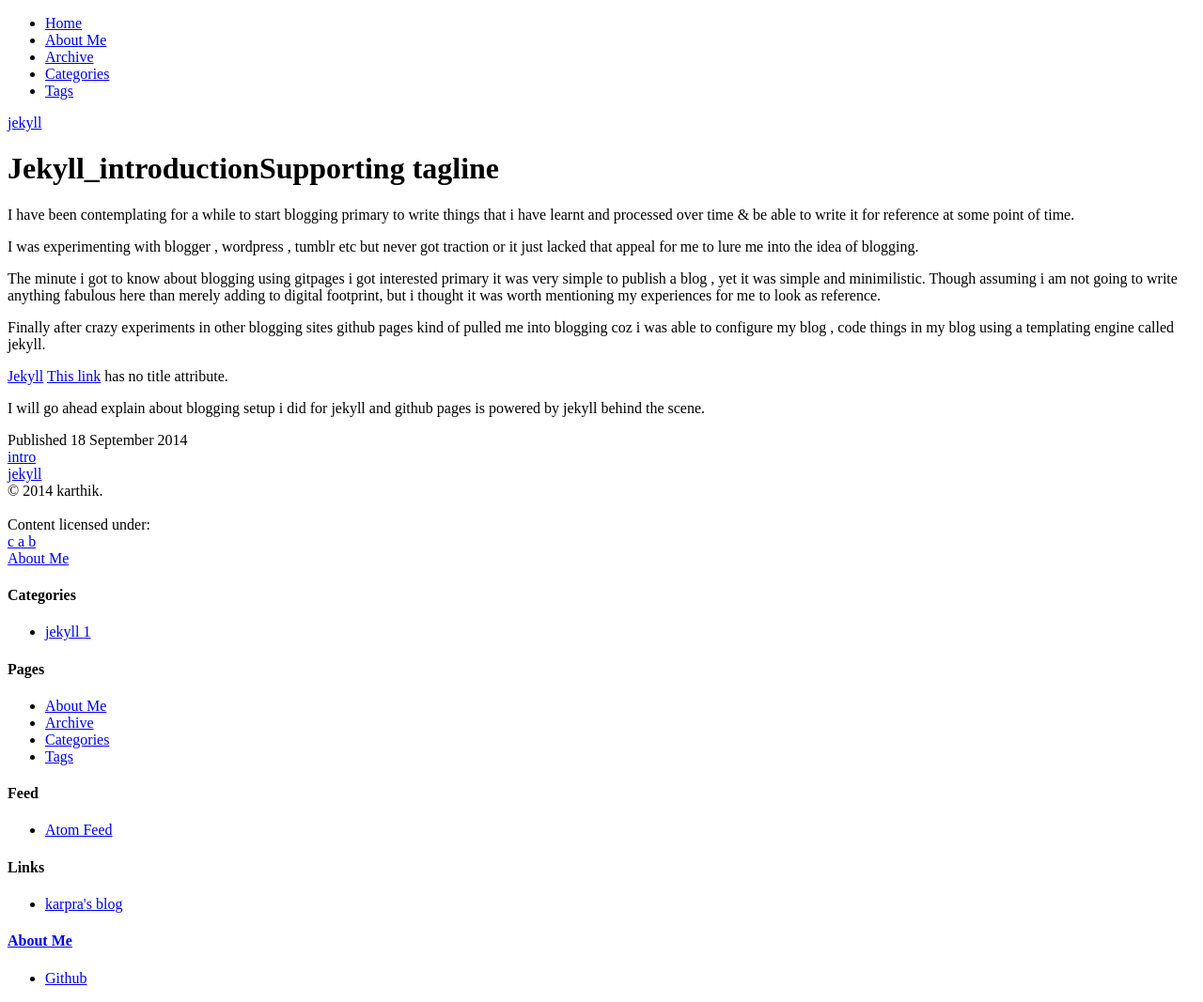
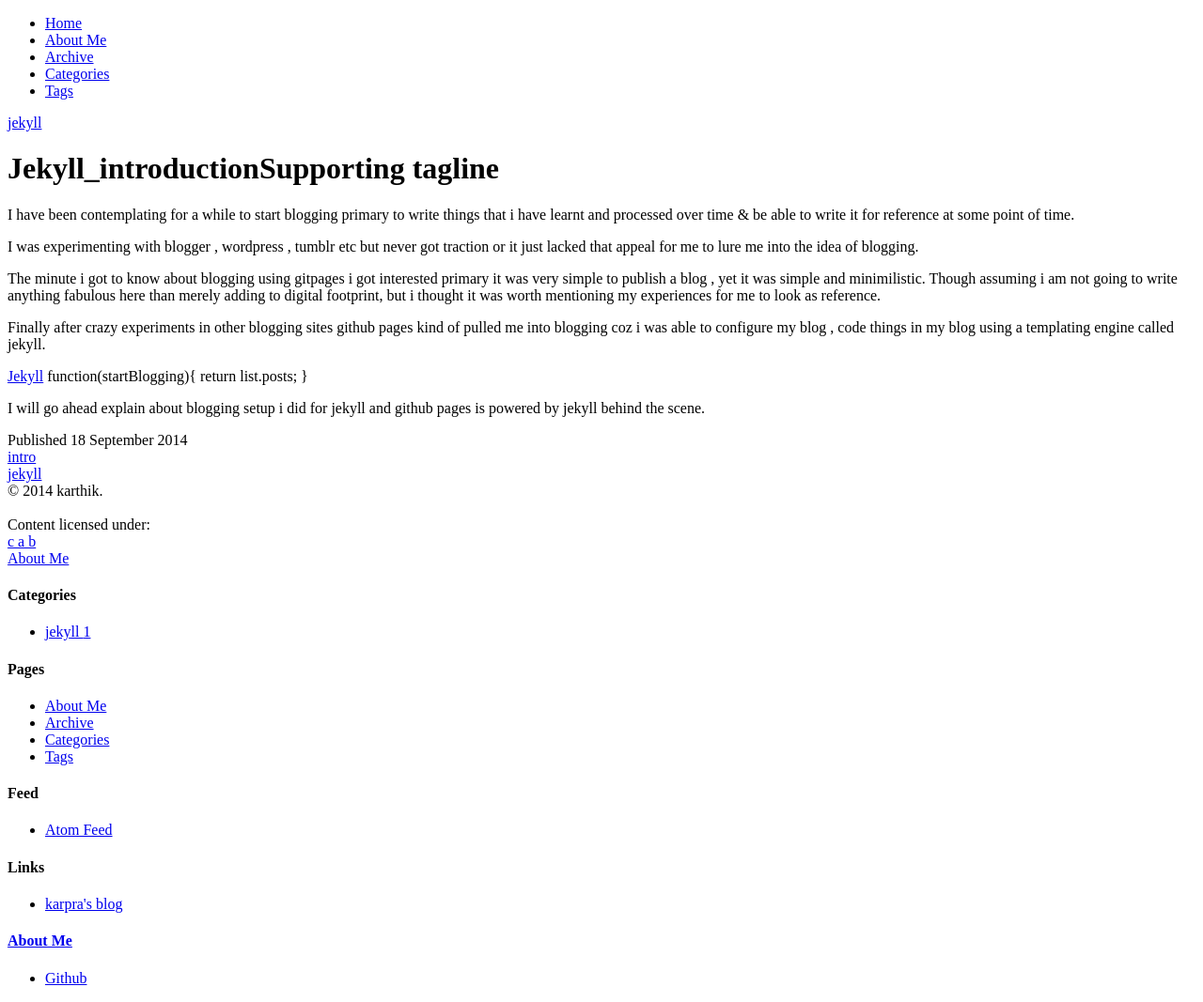
Before and after one commit to karpra/karpra.github.io, a Jekyll site: the page built from _posts/2014-9-18-jekyll_introduction.md, in a window 1280 px wide. Shown: the whole page at 94% size. Built offline with Jekyll 4.4.1, drawn with Linux system fonts in a browser that asks for light colours; nearby versions of some CDN libraries; library files that are not in the unit come from our copies.

Commit message:
Update 2014-9-18-jekyll_introduction.md

```diff
--- a/_posts/2014-9-18-jekyll_introduction.md
+++ b/_posts/2014-9-18-jekyll_introduction.md
@@ -19,6 +19,8 @@ Finally after crazy experiments in other blogging sites github pages kind of pul
 to configure my blog , code things in my blog using a templating engine called jekyll.
 
 [Jekyll](http://jekyllrb.com/)
-[This link](http://example.net/) has no title attribute.
+    function(startBlogging){
+     return list.posts;
+    }
 
 I will go ahead explain about blogging setup i did for jekyll and github pages is powered by jekyll behind the scene.
```
